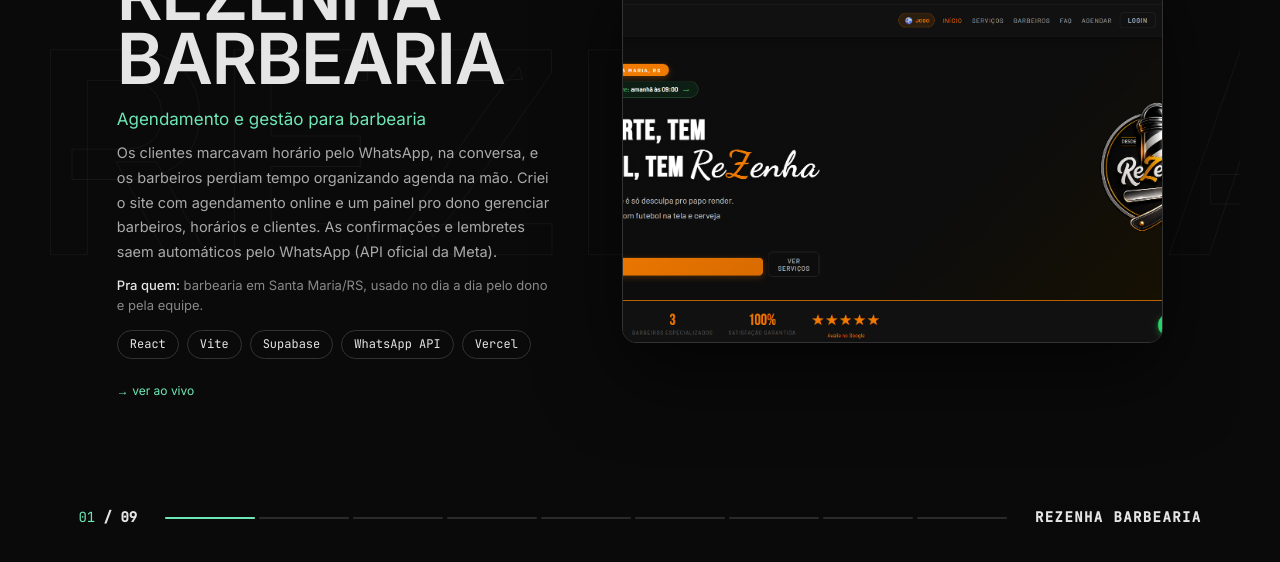
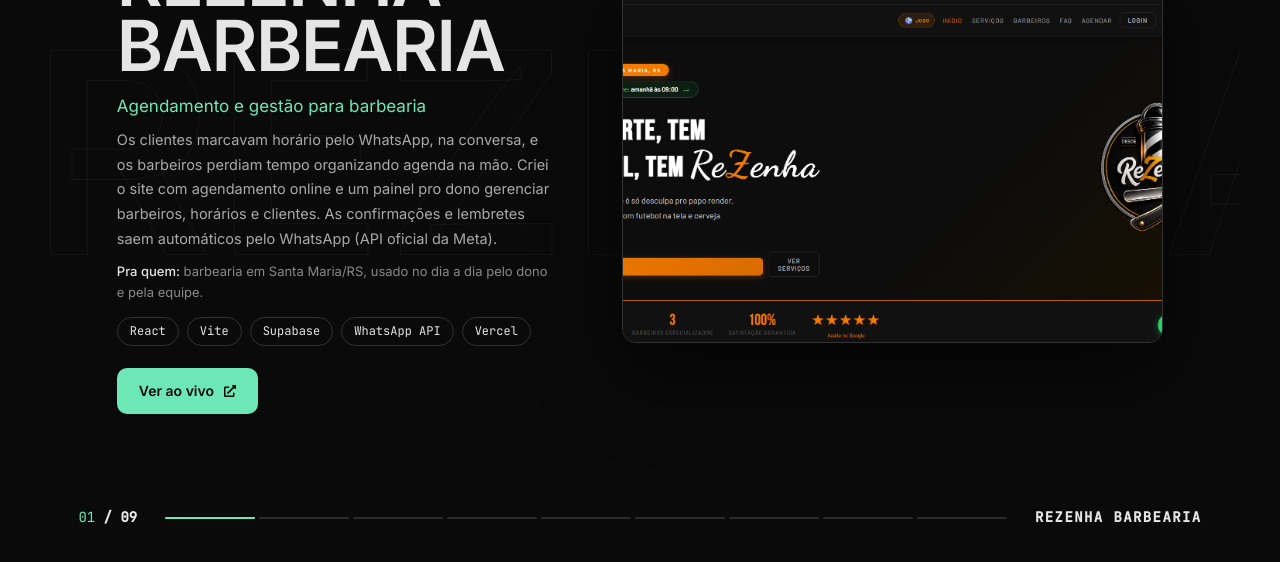
Before and after one commit to daniel-mscs/portfolio, a React (Vite) app: page / in a window 1280 px wide. Shown: the part 2168-2730 px from the top of the page. Built offline with nearby package versions, Linux system fonts and the light colour scheme.

Commit message:
style: botões ver ao vivo e código com ícones e hover

```diff
--- a/src/components/Projects.jsx
+++ b/src/components/Projects.jsx
@@ -1,6 +1,7 @@
 import { useEffect, useRef, useState } from 'react'
 import { useScrollReveal } from '../hooks/useScrollReveal'
 import styles from './Projects.module.css'
+import { FaGithub, FaExternalLinkAlt, FaRegClock } from 'react-icons/fa'
 
 import rezenha from '../assets/rezenha.png'
 import thaimax from '../assets/thaimax.png'
@@ -194,10 +195,20 @@ function Slide({ p, index, onZoom }) {
         <div className={styles.pills}>
           {p.tags.map((t) => <span key={t}>{t}</span>)}
         </div>
-        <div className={styles.cardLinks}>
-          {p.live && <a href={p.live} target="_blank" rel="noopener noreferrer" className={styles.link}>→ ver ao vivo</a>}
-          {p.code && <a href={p.code} target="_blank" rel="noopener noreferrer" className={styles.linkGhost}>GitHub</a>}
-          {!p.live && !p.code && <span className={styles.soon}>em breve</span>}
+        <div className={styles.actions}>
+          {p.live && (
+            <a href={p.live} target="_blank" rel="noopener noreferrer" className={styles.btnLive}>
+              Ver ao vivo <FaExternalLinkAlt />
+            </a>
+          )}
+          {p.code && (
+            <a href={p.code} target="_blank" rel="noopener noreferrer" className={styles.btnCode}>
+              <FaGithub /> Código
+            </a>
+          )}
+          {!p.live && !p.code && (
+            <span className={styles.btnSoon}><FaRegClock /> em breve</span>
+          )}
         </div>
       </div>
 
--- a/src/components/Projects.module.css
+++ b/src/components/Projects.module.css
@@ -626,3 +626,69 @@
 @media (max-height: 760px) {
   .phone { width: 240px; }
 }
+
+/* ── BOTÕES DOS PROJETOS ── */
+.actions {
+  display: flex;
+  flex-wrap: wrap;
+  gap: 12px;
+  margin-top: 4px;
+}
+
+.btnLive,
+.btnCode,
+.btnSoon {
+  position: relative;
+  display: inline-flex;
+  align-items: center;
+  gap: 10px;
+  height: 46px;
+  padding: 0 22px;
+  border-radius: 10px;
+  font-size: 14px;
+  font-weight: 600;
+  overflow: hidden;
+  transition: translate 0.2s, box-shadow 0.25s, border-color 0.25s, color 0.25s, background 0.25s;
+}
+
+.btnLive {
+  background: var(--accent);
+  color: #0a0a0a;
+}
+.btnLive svg { font-size: 12px; transition: translate 0.2s; }
+.btnLive::after {
+  content: '';
+  position: absolute;
+  inset: 0;
+  background: linear-gradient(110deg, transparent 30%, rgba(255, 255, 255, 0.55) 50%, transparent 70%);
+  translate: -120% 0;
+  transition: translate 0.6s ease;
+}
+.btnLive:hover {
+  translate: 0 -2px;
+  box-shadow: 0 10px 30px rgba(110, 231, 183, 0.35);
+}
+.btnLive:hover::after { translate: 120% 0; }
+.btnLive:hover svg { translate: 2px -2px; }
+
+.btnCode {
+  border: 1px solid var(--border-hover);
+  color: var(--text-primary);
+  background: rgba(255, 255, 255, 0.02);
+}
+.btnCode svg { font-size: 18px; }
+.btnCode:hover {
+  translate: 0 -2px;
+  border-color: var(--accent);
+  color: var(--accent);
+  background: rgba(110, 231, 183, 0.06);
+}
+
+.btnSoon {
+  border: 1px dashed var(--border-hover);
+  color: var(--text-faint);
+  font-family: var(--font-mono);
+  font-weight: 400;
+  font-size: 13px;
+  cursor: default;
+}
```
